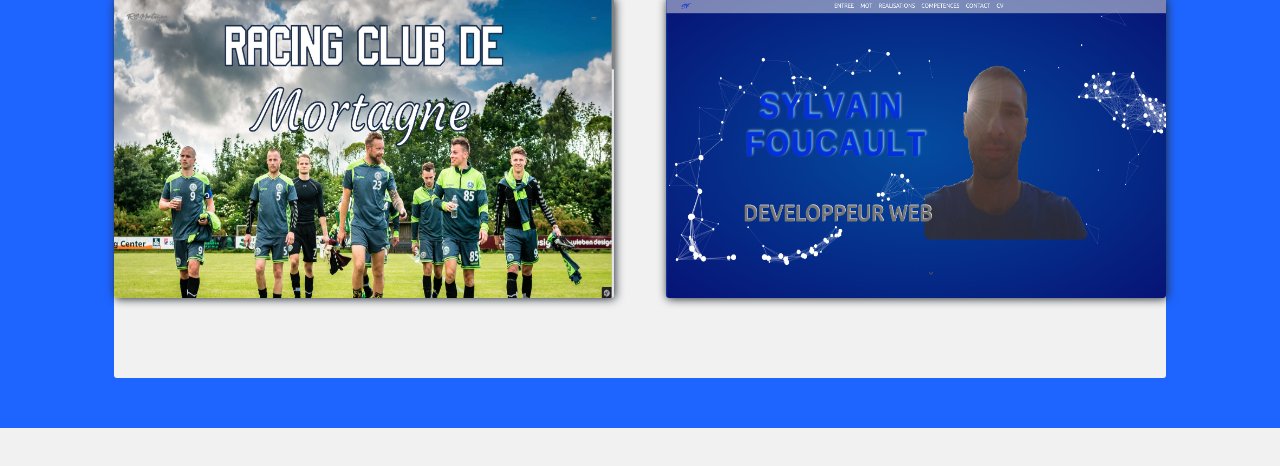
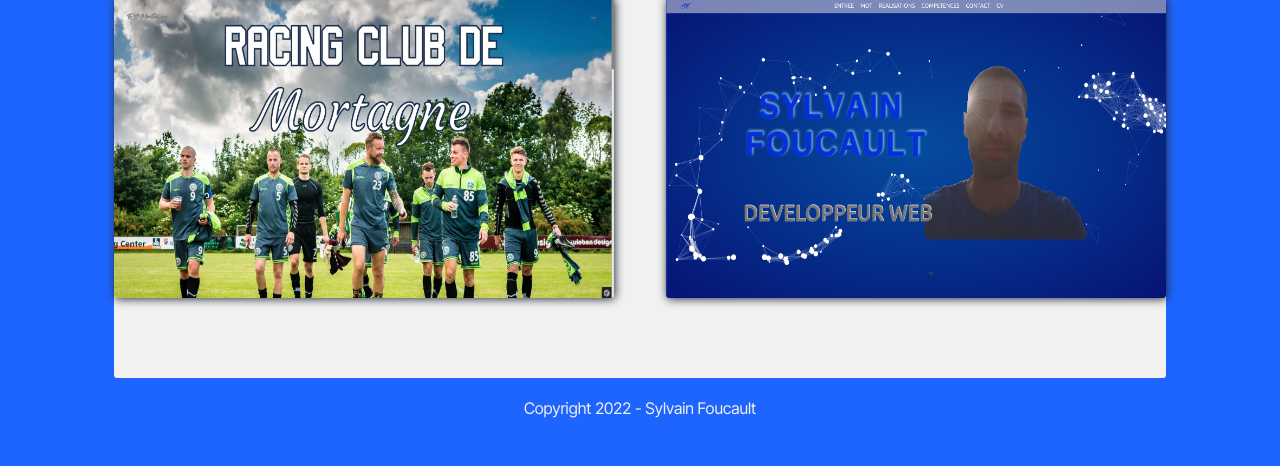
Before and after one commit to sylvainflt/newPortfolio, a plain HTML site: page index.html in a window 1280 px wide. Shown: the part 1756-2222 px from the top of the page. Before the commit the page ends 2184 px from the top, so only its background shows below. Drawn offline with Linux system fonts and the light colour scheme; a web font is replaced by a local one.

Commit message:
avec le copyright

```diff
--- a/index.html
+++ b/index.html
@@ -149,6 +149,7 @@
                 <img src="./asset/images/RCMortagne/RCMortagne.jpg" id="rcMortagneBigScreen" alt="RC Mortagne grand">
                 <img src="./asset/images/RCMortagne/lactu.png" id="rcMortagne2BigScreen" alt="RC Mortagne grand">
             </div>
+            <p class="copyright">Copyright 2022 - Sylvain Foucault</p>
         </div>
     </section>
 
--- a/style.css
+++ b/style.css
@@ -448,6 +448,11 @@ body {
     top: 50%;
     transform: translate(-50%, -50%);
 }
+.copyright {
+    text-align: center;
+    color: var(--color2);
+    margin-top: 20px;
+}
 /*========================================================= MEDIA QUERIES =========================================================================*/
 
 @media screen and (max-width: 1300px) {
```
